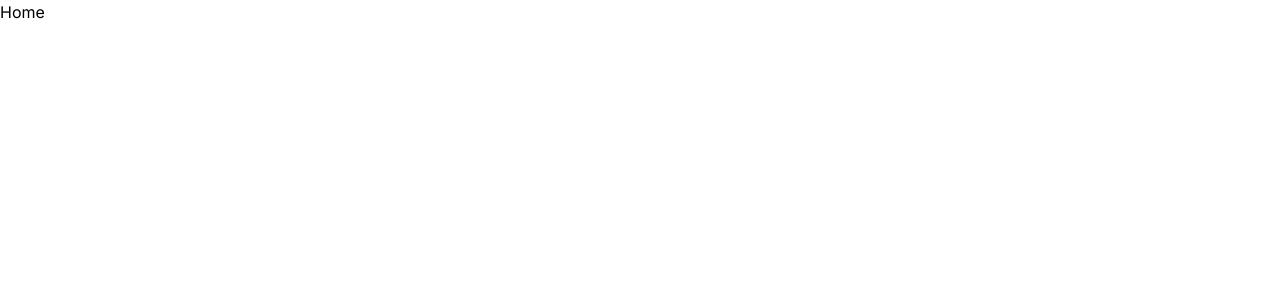
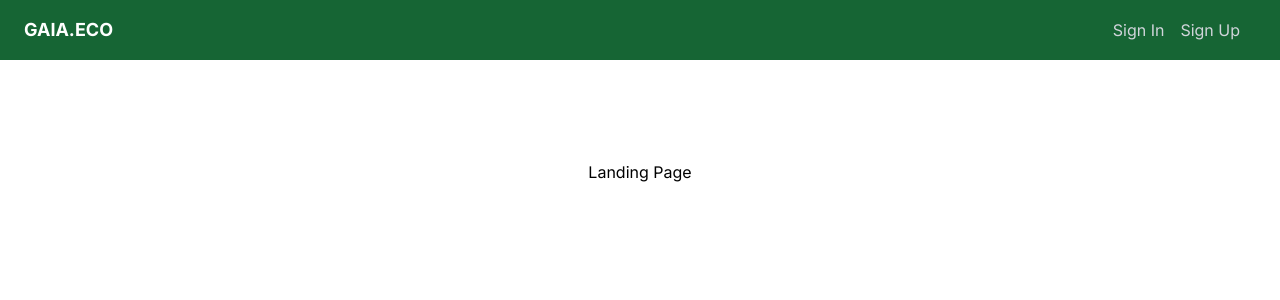
Before and after one commit to SagarT1097/gaia-eco, a Next.js app: page / in a window 1280 px wide. Shown: the top 300 px of the page. Built offline with nearby package versions, Linux system fonts and the light colour scheme.

Commit message:
Added Header

```diff
--- /dev/null
+++ b/app/components/Header.tsx
@@ -0,0 +1,28 @@
+import React from "react";
+import Link from "next/link";
+
+const Header = () => {
+  return (
+    <div>
+      <nav className="flex items-center justify-between px-6 py-4 mb-5 bg-green-800">
+        <div className="flex items-center">
+          <Link href="/">
+            <div className="text-lg font-bold text-white uppercase">
+              Gaia.eco
+            </div>
+          </Link>
+        </div>
+        <div className="text-white">
+          <Link href="sign-in" className="text-gray-300 hover:text-white mr-4">
+            Sign In
+          </Link>
+          <Link href="sign-up" className="text-gray-300 hover:text-white mr-4">
+            Sign Up
+          </Link>
+        </div>
+      </nav>
+    </div>
+  );
+};
+
+export default Header;
--- a/app/layout.tsx
+++ b/app/layout.tsx
@@ -1,6 +1,8 @@
 import type { Metadata } from "next";
 import { Inter } from "next/font/google";
 import "./globals.css";
+import { ClerkProvider } from "@clerk/nextjs";
+import Header from "./components/Header";
 
 const inter = Inter({ subsets: ["latin"] });
 
@@ -15,8 +17,17 @@ export default function RootLayout({
   children: React.ReactNode;
 }>) {
   return (
-    <html lang="en">
-      <body className={inter.className}>{children}</body>
-    </html>
+    <ClerkProvider>
+      <html lang="en">
+        <body className={inter.className}>
+          <Header />
+          <main className="container">
+            <div className="flex justify-center min-h-screen">
+              <div className="mt-20">{children}</div>
+            </div>
+          </main>
+        </body>
+      </html>
+    </ClerkProvider>
   );
 }
--- a/app/page.tsx
+++ b/app/page.tsx
@@ -1,7 +1,7 @@
 export default function Home() {
   return (
     <div>
-      <h1>Home</h1>
+      <h1>Landing Page</h1>
     </div>
   );
 }
--- a/tailwind.config.ts
+++ b/tailwind.config.ts
@@ -14,6 +14,9 @@ const config: Config = {
           "conic-gradient(from 180deg at 50% 50%, var(--tw-gradient-stops))",
       },
     },
+    container:{
+      center:true,
+    }
   },
   plugins: [],
 };
```
